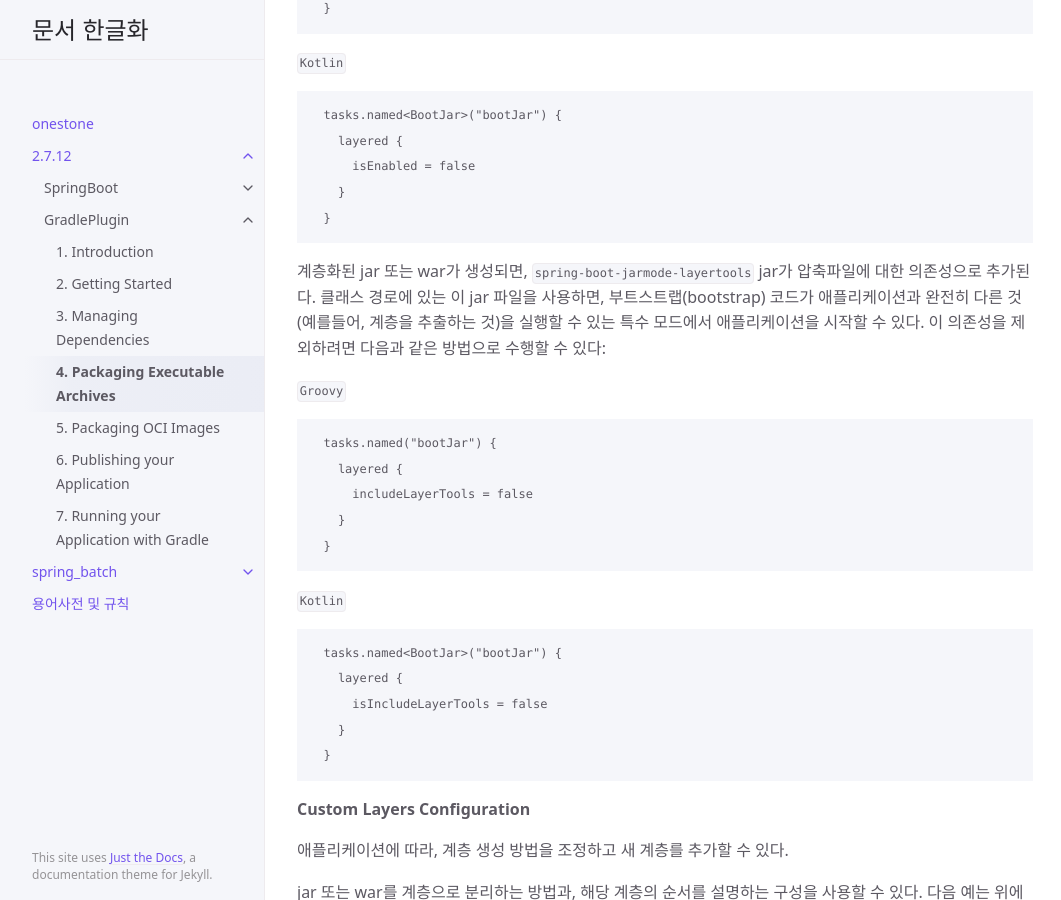
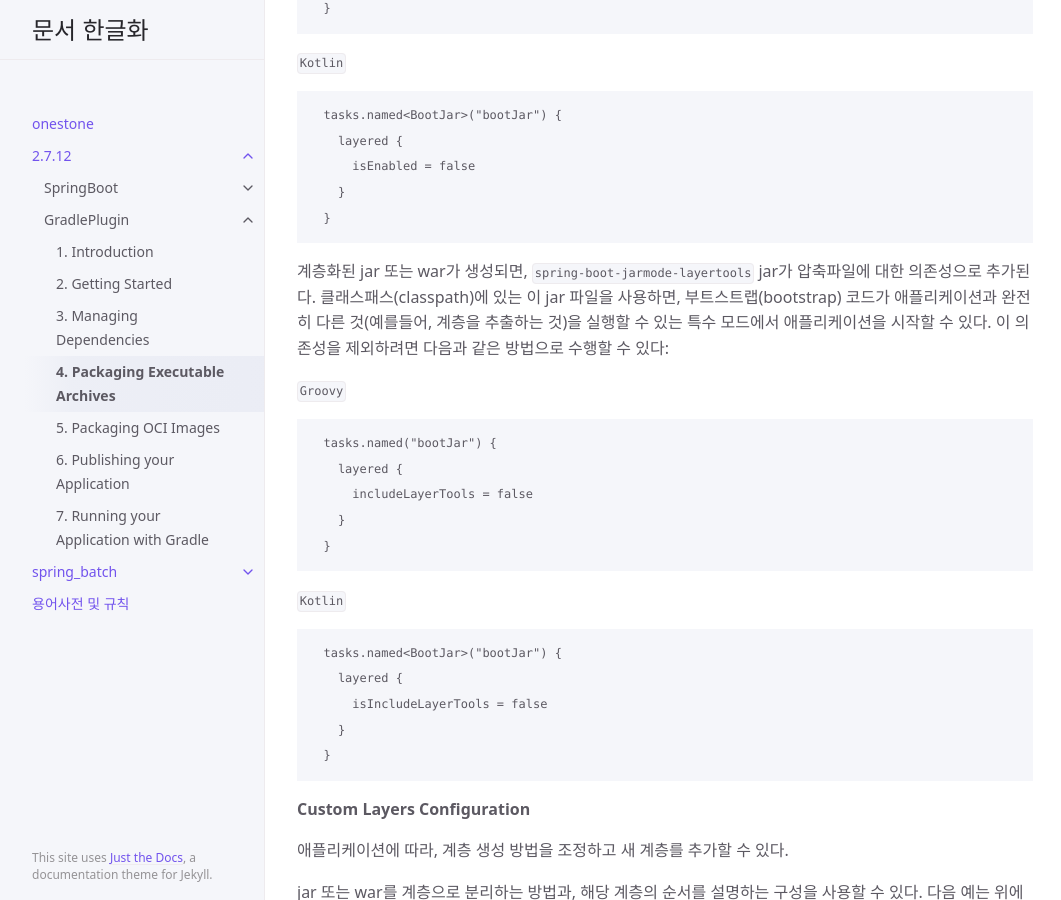
Before and after one commit to onestone9900/onestone9900.github.io, a Jekyll site: the page built from docs/2.7.12/gradle_plugin/4. packaging_executable_archives.md, in a window 1280 px wide and 900 px high, scrolled down 8153 px. Shown: the whole window, without its empty margins (107-1168 px from the left). Built offline with Jekyll 4.4.1, drawn with Linux system fonts in a browser that asks for light colours.

Commit message:
docs: 4.4.6 클래스 경로 -> 클래스패스로 변경

````diff
--- a/docs/2.7.12/gradle_plugin/4. packaging_executable_archives.md
+++ b/docs/2.7.12/gradle_plugin/4. packaging_executable_archives.md
@@ -312,7 +312,7 @@ Spring Boot는 완전히 실행 가능한 압축파일을 지원한다. 애플
   }
 ```
 
-계층화된 jar 또는 war가 생성되면, `spring-boot-jarmode-layertools` jar가 압축파일에 대한 의존성으로 추가된다. 클래스 경로에 있는 이 jar 파일을 사용하면, 부트스트랩(bootstrap) 코드가 애플리케이션과 완전히 다른 것(예를들어, 계층을 추출하는 것)을 실행할 수 있는 특수 모드에서 애플리케이션을 시작할 수 있다. 이 의존성을 제외하려면 다음과 같은 방법으로 수행할 수 있다:
+계층화된 jar 또는 war가 생성되면, `spring-boot-jarmode-layertools` jar가 압축파일에 대한 의존성으로 추가된다. 클래스패스(classpath)에 있는 이 jar 파일을 사용하면, 부트스트랩(bootstrap) 코드가 애플리케이션과 완전히 다른 것(예를들어, 계층을 추출하는 것)을 실행할 수 있는 특수 모드에서 애플리케이션을 시작할 수 있다. 이 의존성을 제외하려면 다음과 같은 방법으로 수행할 수 있다:
 
 `Groovy`
 ```
````
